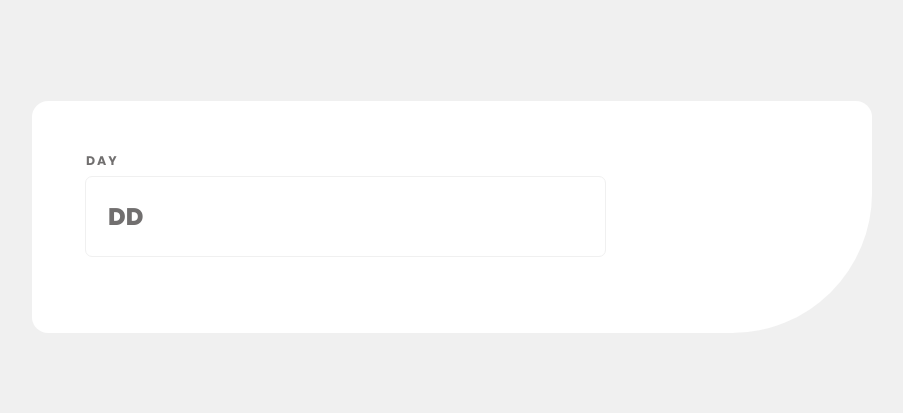
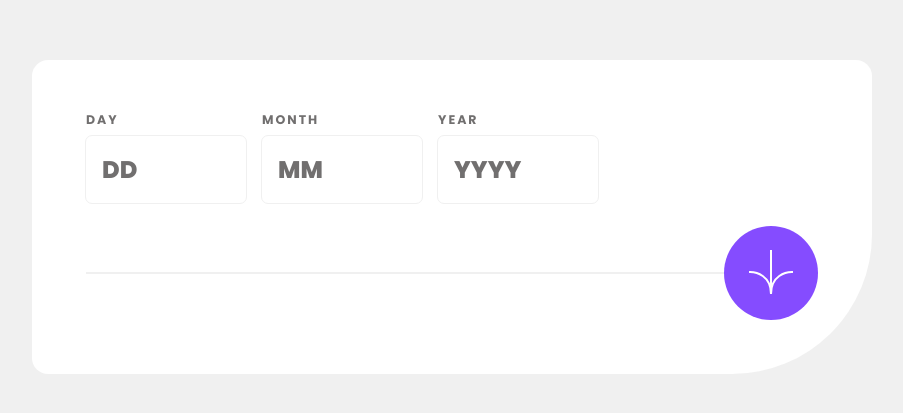
Before and after one commit to angeleraser/age-calculator-react, a React (Vite) app: page / in a window 1280 px wide. Shown: the part 183-596 px from the top of the page, without its empty margins (188-1091 px from the left). Built offline with nearby package versions, Linux system fonts and the light colour scheme.

Commit message:
feat: create AgeForm component and validators

```diff
--- a/src/App.jsx
+++ b/src/App.jsx
@@ -1,27 +1,12 @@
-import React from "react";
 import "./assets/css/index.css";
 import { Card } from "./components/Card/Card";
-import { Input } from "./components/Input/Input";
+
+import { AgeForm } from "./components/AgeForm/AgeForm";
 
 function App() {
-  const [inputValue, setInputValue] = React.useState("");
-
   return (
     <Card maxWidth="840px">
-      <Input
-        errorMessage="Must be a valid day"
-        id="day-input"
-        label="Day"
-        maxLength="2"
-        onChange={setInputValue}
-        placeholder="DD"
-        validation={(value) => {
-          const num = Number(value);
-          return Number.isNaN(num) || num > 31 || num <= 0;
-        }}
-        value={inputValue}
-        type="number"
-      />
+      <AgeForm onSubmit={console.log} />
     </Card>
   );
 }
--- /dev/null
+++ b/src/components/AgeForm/AgeForm.css
@@ -0,0 +1,36 @@
+.age-form-fields,
+.age-form-submit-btn {
+  display: flex;
+  align-items: center;
+  width: 100%;
+}
+
+.age-form-fields {
+  gap: 16px;
+}
+
+.age-form-submit-btn .button {
+  flex-shrink: 0;
+}
+
+.age-form-submit-btn::before {
+  display: inline-block;
+  content: "";
+  width: 100%;
+  height: 2px;
+  background-color: var(--lightgray);
+}
+
+.age-form .input-field {
+  max-width: 86px;
+}
+
+@media screen and (min-width: 1024px) {
+  .age-form {
+    gap: 32px;
+  }
+
+  .age-form .input-field {
+    max-width: 160px;
+  }
+}
--- /dev/null
+++ b/src/components/AgeForm/AgeForm.jsx
@@ -0,0 +1,103 @@
+import React from "react";
+import { Input } from "../Input/Input";
+import "./AgeForm.css";
+import { Button } from "../Button/Button";
+import { ArrowIcon } from "../ArrowIcon/ArrowIcon";
+import { isValidDay, isValidMonth, validateYear } from "../../utils/validators";
+
+export const AgeForm = ({ onSubmit }) => {
+  const [fieldsValue, setFieldsValue] = React.useState({
+    day: "",
+    month: "",
+    year: "",
+  });
+
+  const [fieldsError, setFieldsError] = React.useState({
+    day: "",
+    month: "",
+    year: "",
+  });
+
+  const handleFieldsValueChange = (name) => {
+    return (value) => {
+      setFieldsValue((curr) => ({ ...curr, [name]: value }));
+    };
+  };
+
+  const handleFieldsError = (name) => {
+    return (value) => {
+      setFieldsError((curr) => ({ ...curr, [name]: value }));
+    };
+  };
+
+  const handleSubmit = (event) => {
+    event.preventDefault();
+
+    if (Object.values(fieldsError).some((err) => err)) return;
+
+    onSubmit?.({
+      year: Number(fieldsValue.year),
+      month: Number(fieldsValue.month),
+      day: Number(fieldsValue.month),
+    });
+  };
+
+  return (
+    <form onSubmit={handleSubmit} className="age-form">
+      <div className="age-form-fields">
+        <Input
+          required
+          errorMessage="Must be a valid day"
+          id="day-input"
+          label="Day"
+          maxLength="2"
+          onChange={handleFieldsValueChange("day")}
+          invalid={
+            !isValidDay(Number(fieldsValue.day), Number(fieldsValue.month))
+          }
+          placeholder="DD"
+          validation={(day) => {
+            return isValidDay(Number(day), Number(fieldsValue.month));
+          }}
+          value={fieldsValue.day}
+          onInvalid={handleFieldsError("day")}
+          type="number"
+        />
+
+        <Input
+          required
+          errorMessage="Must be a valid month"
+          id="month-input"
+          label="month"
+          maxLength="2"
+          onChange={handleFieldsValueChange("month")}
+          placeholder="MM"
+          validation={(month) => isValidMonth(Number(month))}
+          value={fieldsValue.month}
+          onInvalid={handleFieldsError("month")}
+          type="number"
+        />
+
+        <Input
+          required
+          errorMessage="Must be a valid year"
+          id="year-input"
+          label="year"
+          maxLength="4"
+          onChange={handleFieldsValueChange("year")}
+          placeholder="YYYY"
+          value={fieldsValue.year}
+          onInvalid={handleFieldsError("year")}
+          validation={(year) => validateYear(Number(year))}
+          type="number"
+        />
+      </div>
+
+      <div className="age-form-submit-btn">
+        <Button type="submit" rounded>
+          <ArrowIcon />
+        </Button>
+      </div>
+    </form>
+  );
+};
--- a/src/components/Input/Input.css
+++ b/src/components/Input/Input.css
@@ -22,13 +22,14 @@
   font-family: var(--font-poppins);
   border: none;
   outline: 1px solid var(--lightgray);
-  padding: 16px;
+  padding: 12px;
   font-size: 16px;
   border-radius: 6px;
   margin: 10px 0;
   font-weight: 800;
   color: var(--secondary);
-  transition: outline .3s;
+  transition: outline 0.3s;
+  width: 100%;
 }
 
 .input-field-input::placeholder,
@@ -66,7 +67,7 @@
 
 @media screen and (min-width: 1024px) {
   .input-field-input {
-    padding: 22px;
+    padding: 16px;
     font-size: 24px;
   }
 }
--- a/src/components/Input/Input.jsx
+++ b/src/components/Input/Input.jsx
@@ -1,3 +1,4 @@
+/* eslint-disable react-hooks/exhaustive-deps */
 import "./Input.css";
 import { classNames } from "../../utils/classNames";
 import React from "react";
@@ -15,24 +16,26 @@ export const Input = ({
   type = "text",
   required = false,
   onInvalid,
+  invalid = false,
 }) => {
   const [error, setShowError] = React.useState("");
 
   const handleOnChange = ({ target: { value } }) => {
     if (value.length - 1 === Number(maxLength)) return;
-
     onChange?.(value);
     handleValidity(value);
   };
 
   const handleValidity = (value) => {
     if (!value) return setShowError("This field is required");
-    if (validation?.(value)) return setShowError(errorMessage);
-
+    if (validation && !validation(value)) return setShowError(errorMessage);
     setShowError("");
   };
 
-  React.useEffect(() => onInvalid?.(error), [error, onInvalid]);
+  React.useEffect(() => onInvalid?.(error), [error]);
+  React.useEffect(() => {
+    value && setShowError(invalid ? errorMessage : "");
+  }, [invalid]);
 
   return (
     <label
@@ -53,6 +56,7 @@ export const Input = ({
         required={required}
         type={type}
         value={value}
+        onInvalid={() => handleValidity(value)}
       />
 
       <p className="input-field-error-msg">{error}</p>
--- /dev/null
+++ b/src/utils/validators.js
@@ -0,0 +1,30 @@
+function isValidDay(day = 1, month = 1) {
+  if (day === 0 || month > 12 || month < 1) return false;
+
+  const monthDays = {
+    1: 31,
+    2: 28,
+    3: 31,
+    4: 30,
+    5: 31,
+    6: 30,
+    7: 31,
+    8: 31,
+    9: 30,
+    10: 31,
+    11: 30,
+    12: 31,
+  };
+
+  return day >= 1 && day <= monthDays[month];
+}
+
+function isValidMonth(month = 1) {
+  return month <= 12 && month >= 1;
+}
+
+function validateYear(year = new Date().getFullYear()) {
+  return year <= new Date().getFullYear() && year >= 0;
+}
+
+export { isValidDay, isValidMonth, validateYear };
```
